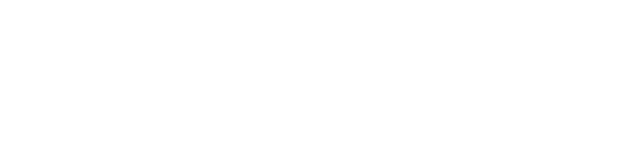
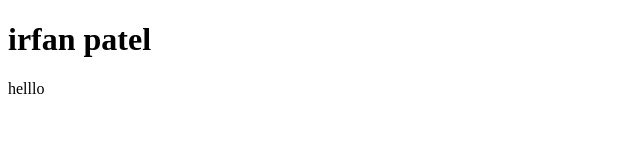
Before and after one commit to irfxnpatell/Demo, a plain HTML site: page index.html in a window 1280 px wide. Shown: the whole page, without its empty margins (0-640 px from the left). Drawn offline with Linux system fonts and the light colour scheme.

Commit message:
basic info added

```diff
--- a/index.html
+++ b/index.html
@@ -6,6 +6,7 @@
     <title>Document</title>
 </head>
 <body>
-
+    <h1>irfan patel</h1>
+    <p>helllo</p>
 </body>
 </html>
```
